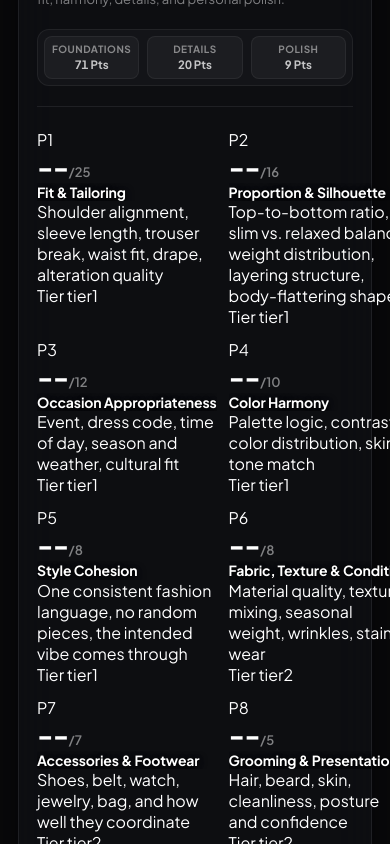
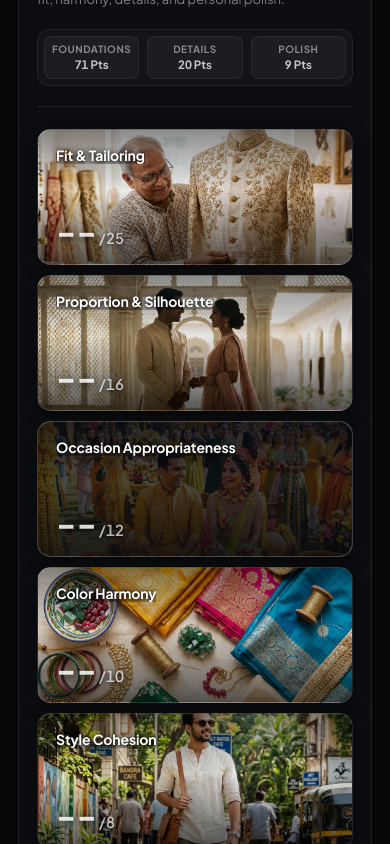
Before and after one commit to manish1598mn-web/Gabru, a Next.js app: page / in a window 390 px wide. Shown: the part 1360-2204 px from the top of the page. Built offline with nearby package versions, Linux system fonts and the light colour scheme.

Commit message:
fix(fit-check): restore 10-parameter card photography backgrounds, rating badges, and responsive tier pills in #photo-score-section

```diff
--- a/src/features/outfit-rating/components/FitCheckParametersGrid.tsx
+++ b/src/features/outfit-rating/components/FitCheckParametersGrid.tsx
@@ -101,37 +101,48 @@ export function FitCheckParametersGrid({
         </div>
 
         {/* 10 Metric Cards Grid */}
-        <div className="compact-cards-grid" id="compact-cards-grid">
+        <div className="compact-cards-grid cards-10-grid" id="compact-cards-grid">
           {OUTFIT_PARAMETERS.map((param) => {
             const score = isAnalyzing
               ? shuffleScores[param.id]
               : photoScore
               ? photoScore.parameterScores[param.id]
               : null;
+            const ratingDetail = photoScore ? photoScore.parameterRatings[param.id] : null;
 
             return (
               <div
                 key={param.id}
-                className={`metric-compact-card tier-${param.tier} ${isAnalyzing ? 'shuffling' : ''}`}
-                id={`card-param-${param.id}`}
+                className={`compact-metric-card focus-ring tactile-press ${score === null && !isAnalyzing ? 'compact-metric-card-unscored' : 'compact-metric-card-scored'} ${isAnalyzing ? 'shuffling' : ''}`}
+                id={`card-${param.id}`}
+                title={`${param.name} (${param.maxPts} pts max): ${param.whatGetsChecked}`}
+                tabIndex={0}
+                role="region"
+                aria-label={`${param.name}: ${score !== null && score !== undefined ? score : 'Not scored'} out of ${param.maxPts} points. ${param.whatGetsChecked}`}
               >
-                <div className="card-top-row">
-                  <span className="card-param-id">P{param.id}</span>
-                  <div className="card-score-pill">
-                    <span className="card-score-value font-tabular-nums">
-                      {score !== null && score !== undefined ? score : '--'}
-                    </span>
-                    <span className="card-score-denom">/{param.maxPts}</span>
-                  </div>
+                <div style={{ display: 'flex', alignItems: 'center', justifyContent: 'space-between', gap: '8px', width: '100%', position: 'relative', zIndex: 1 }}>
+                  <span className="card-param-name text-truncate">{param.name}</span>
+                  {ratingDetail && !isAnalyzing && (
+                    <span className="card-rating-badge font-tabular-nums">R: {ratingDetail.ratingR}/10</span>
+                  )}
                 </div>
 
-                <div className="card-meta">
-                  <h4 className="card-param-name text-truncate">{param.name}</h4>
-                  <p className="card-param-desc">{param.whatGetsChecked}</p>
-                </div>
-
-                <div className="card-footer-tier">
-                  <span className="card-tier-label">Tier {param.tier}</span>
+                <div className="card-score-value-row">
+                  {isAnalyzing ? (
+                    <span className="shuffling-number font-tabular-nums">
+                      {shuffleScores[param.id] ?? Math.floor(Math.random() * (param.maxPts + 1))}
+                      <span className="score-max-denom">/{param.maxPts}</span>
+                    </span>
+                  ) : score !== null && score !== undefined ? (
+                    <span className="calculated-number font-tabular-nums">
+                      {score}
+                      <span className="score-max-denom">/{param.maxPts}</span>
+                    </span>
+                  ) : (
+                    <span className="unscored-number font-tabular-nums">
+                      --<span className="score-max-denom">/{param.maxPts}</span>
+                    </span>
+                  )}
                 </div>
               </div>
             );
```
Also changed, not shown: src/app/globals.css.
